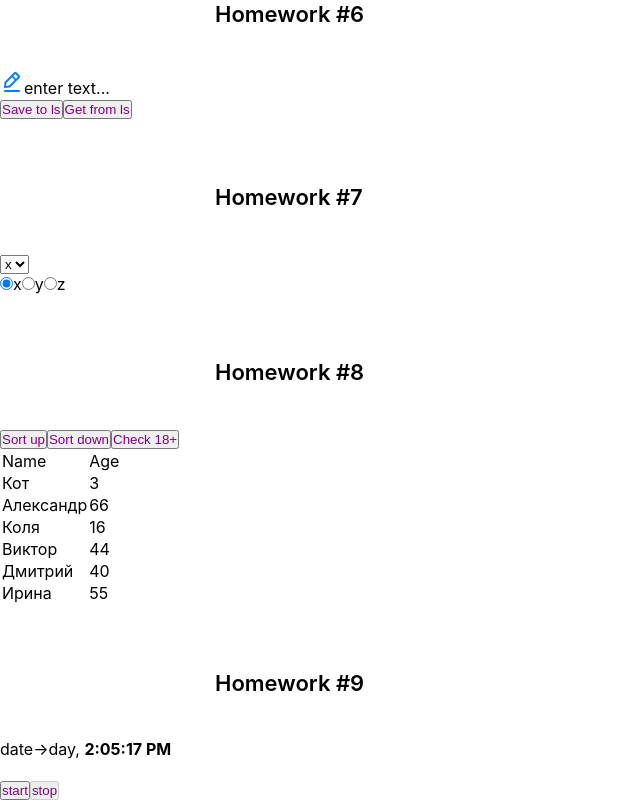
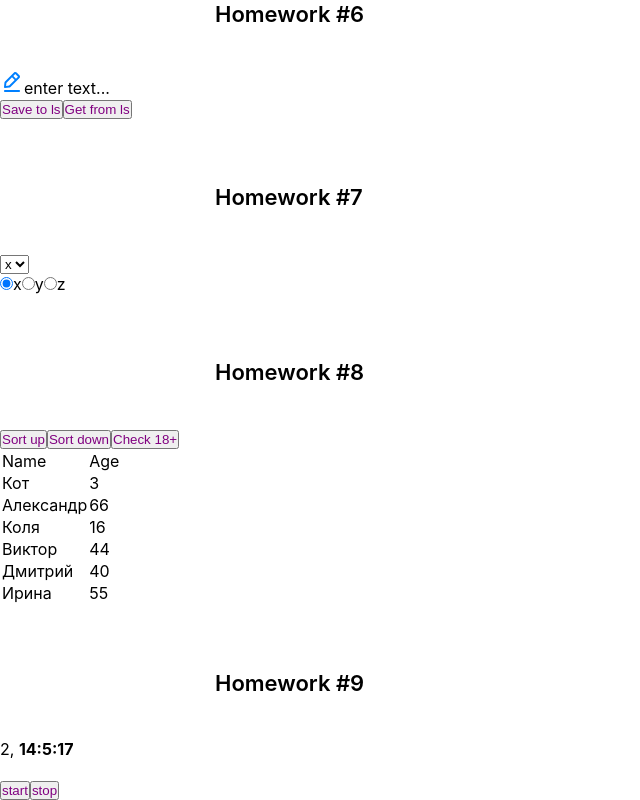
Before and after one commit to krany13/dz, a React (Create React App) app: page /#/junior in a window 1280 px wide. Shown: the part 182-982 px from the top of the page, without its empty margins (0-640 px from the left). Built offline with nearby package versions, Linux system fonts and the light colour scheme.

Commit message:
fix HW9 v2

```diff
--- a/src/s2-homeworks/hw09/Clock.tsx
+++ b/src/s2-homeworks/hw09/Clock.tsx
@@ -13,15 +13,17 @@ function Clock() {
         // пишут студенты // запустить часы (должно отображаться реальное время, а не +1)
         // сохранить ид таймера (https://learn.javascript.ru/settimeout-setinterval#setinterval)
         const id: number = window.setInterval(() => {
-            setDate(date)
+            setDate(new Date(restoreState('hw9-date', Date.now())))
         }, 1000)
         setTimerId(id)
     }
 
     const stop = () => {
         // пишут студенты // поставить часы на паузу, обнулить ид таймера (timerId <- undefined)
+        console.log(timerId)
         clearInterval(timerId)
         setTimerId(undefined)
+
     }
 
     const onMouseEnter = () => {
@@ -34,13 +36,19 @@ function Clock() {
     }
 
     //методы Date и тд
-    const stringTime = new Date().toLocaleTimeString() || <br/> // часы24:минуты:секунды (01:02:03)/(23:02:03)/(24:00:00)/(00:00:01) // пишут студенты
+    const newDate = new Date()
+    const dataView = `${newDate.getHours()}:${newDate.getMinutes()}:${newDate.getSeconds()}`
+    const stringTime = dataView || <br/> // часы24:минуты:секунды (01:02:03)/(23:02:03)/(24:00:00)/(00:00:01) // пишут студенты
     const stringDate = new Date().toLocaleDateString() || <br/> // день.месяц.год (01.02.2022) // пишут студенты, варианты 01.02.0123/01.02.-123/01.02.12345 не рассматриваем
 
     // день недели на английском, месяц на английском (https://learn.javascript.ru/intl#intl-datetimeformat)
-    const stringDay = 'date->day' || <br/> // пишут студенты
-    const stringMonth = 'date->month' || <br/> // пишут студенты //PROBLEM!!!
+    const newDate2 = new Date()
+    const dataView2 = `${newDate.getDay()}`
+    const stringDay = dataView2 || <br/> // пишут студенты
+    const formatter = new Intl.DateTimeFormat('en-US', { month: 'long' });
+    const stringMonth = 'date->' + formatter.format(newDate) || <br/> // пишут студенты //PROBLEM!!!
 
+    console.log("TIMER_ID", timerId)
     return (
         <div className={s.clock}>
             <div
@@ -80,7 +88,7 @@ function Clock() {
                 </SuperButton>
                 <SuperButton
                     id={'hw9-button-stop'}
-                    disabled={show === true ? false : true} // пишут студенты // задизэйблить если таймер не запущен
+                    disabled={show === true ? true : false} // пишут студенты // задизэйблить если таймер не запущен
                     onClick={stop}
                 >
                     stop
```
